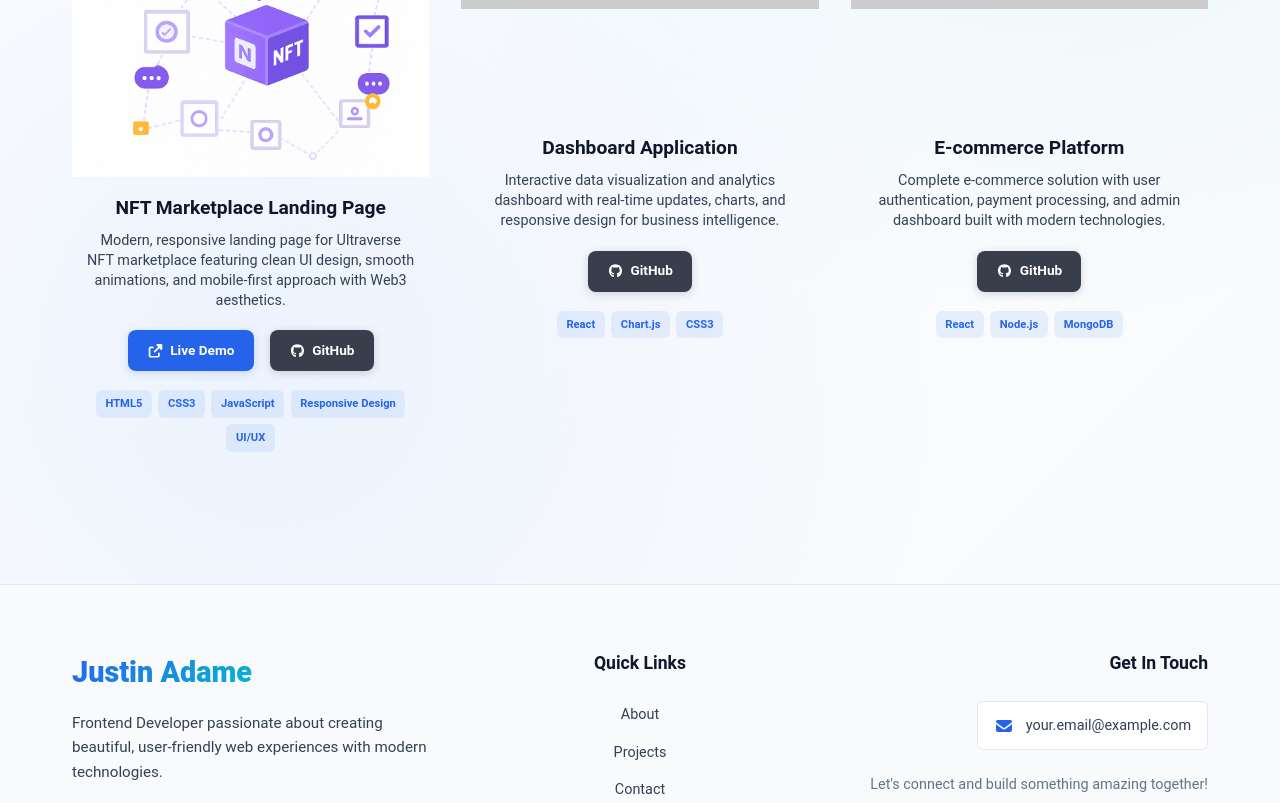
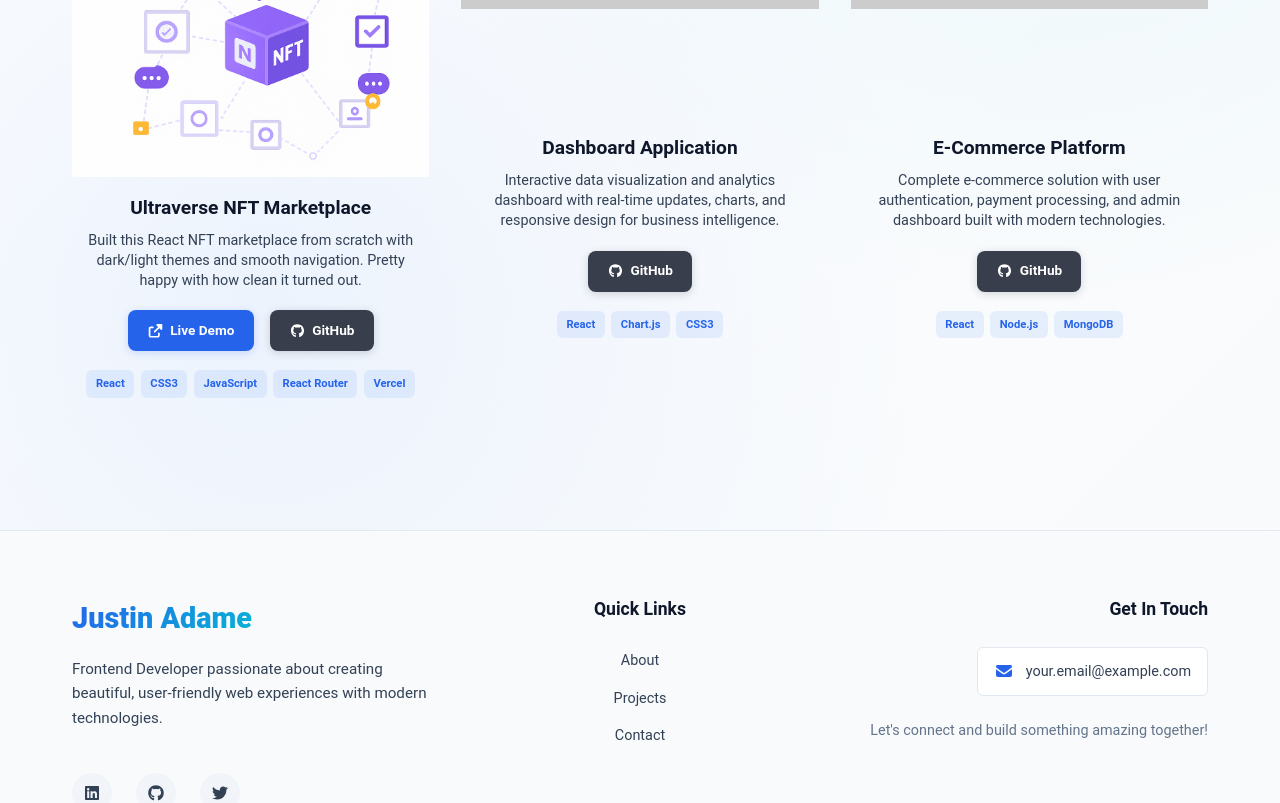
Before and after one commit to jradame/JUSTIN-PORTFOLIO-REACT-1, a React (Create React App) app: page / in a window 1280 px wide. Shown: the part 1400-2203 px from the top of the page. Built offline with nearby package versions, Linux system fonts and the light colour scheme.

Commit message:
JUSTIN-PORTFOLIO-REACT-2

```diff
--- a/src/App.js
+++ b/src/App.js
@@ -37,7 +37,6 @@ function App() {
       document.body.classList.remove('dark-theme');
     }
 
-    // Simulate initial loading
     const timer = setTimeout(() => {
       setLoading(false);
     }, 2000);
@@ -87,33 +86,29 @@ function App() {
   };
 
   // Close mobile menu
-  const closeMenu = () => {
-    setMenuOpen(false);
-  };
+  const closeMenu = () => setMenuOpen(false);
 
   // Toggle mobile menu
-  const toggleMenu = () => {
-    setMenuOpen(!menuOpen);
-  };
+  const toggleMenu = () => setMenuOpen(!menuOpen);
 
   // Scroll to projects section
   const scrollToProjects = () => {
     document.querySelector('.projects').scrollIntoView({ behavior: 'smooth' });
-    if (menuOpen) setMenuOpen(false); // Close mobile menu
+    if (menuOpen) setMenuOpen(false);
   };
 
-  // **YOUR PROJECTS WITH REAL VERCEL URL**
+  // Projects array with the correct LIVE URL
   const projects = [
     {
       icon: faGem,
-      title: "NFT Marketplace Landing Page",
+      title: "Ultraverse NFT Marketplace",
       category: "Frontend Development",
-      description: "Modern, responsive landing page for Ultraverse NFT marketplace featuring clean UI design, smooth animations, and mobile-first approach with Web3 aesthetics.",
+      description: "Built this React NFT marketplace from scratch with dark/light themes and smooth navigation. Pretty happy with how clean it turned out.",
       status: "COMPLETED",
-      imageUrl: "/images/NFT-LANDING-PAGE.png", // Your actual screenshot
-      githubUrl: "https://github.com/yourusername/nft-landing-page", // Replace with your actual repo
-      liveUrl: "https://justin-internship-rho.vercel.app", // 🎯 YOUR ACTUAL VERCEL URL
-      technologies: ["HTML5", "CSS3", "JavaScript", "Responsive Design", "UI/UX"]
+      imageUrl: "/images/NFT-LANDING-PAGE.png",
+      githubUrl: "https://github.com/jradame/ultraverse-nft-project",
+      liveUrl: "https://ultraverse-nft-project.vercel.app/", // ✅ Correct live URL
+      technologies: ["React", "CSS3", "JavaScript", "React Router", "Vercel"]
     },
     {
       icon: faGem,
@@ -123,25 +118,25 @@ function App() {
       status: "COMING SOON",
       imageUrl: "https://via.placeholder.com/370x270/3b82f6/ffffff?text=Dashboard+Coming+Soon",
       githubUrl: "https://github.com/yourusername/dashboard-project",
-      liveUrl: null, // Set to null for coming soon projects
+      liveUrl: null,
       technologies: ["React", "Chart.js", "CSS3"]
     },
     {
       icon: faGem,
-      title: "E-commerce Platform",
+      title: "E-Commerce Platform",
       category: "Full Stack",
       description: "Complete e-commerce solution with user authentication, payment processing, and admin dashboard built with modern technologies.",
       status: "COMING SOON",
       imageUrl: "https://via.placeholder.com/370x270/06b6d4/ffffff?text=E-commerce+Coming+Soon",
       githubUrl: "https://github.com/yourusername/ecommerce-project",
-      liveUrl: null, // Set to null for coming soon projects
+      liveUrl: null,
       technologies: ["React", "Node.js", "MongoDB"]
     }
   ];
 
   return (
     <div className="App">
-      {/* NAVBAR WITH HAMBURGER MENU */}
+      {/* NAVBAR */}
       <nav className="navbar">
         <div className="nav-container">
           <button
@@ -151,8 +146,6 @@ function App() {
           >
             Justin Adame
           </button>
-
-          {/* HAMBURGER MENU BUTTON */}
           <button
             className={`hamburger ${menuOpen ? 'active' : ''}`}
             onClick={toggleMenu}
@@ -163,8 +156,6 @@ function App() {
             <span className="bar"></span>
             <span className="bar"></span>
           </button>
-
-          {/* NAVIGATION LINKS - WITH PROJECTS LINK ADDED */}
           <ul className={`nav__link--list ${menuOpen ? 'open' : ''}`}>
             {loading ? (
               <div className="nav__links-skeleton">
@@ -216,8 +207,6 @@ function App() {
             )}
           </ul>
         </div>
-
-        {/* MOBILE MENU OVERLAY */}
         {menuOpen && (
           <div
             className="menu-overlay"
@@ -272,7 +261,6 @@ function App() {
                   </div>
                 </>
               )}
-
               {!loading && (
                 <div className="social-links">
                   <a
@@ -309,7 +297,7 @@ function App() {
         </div>
       </section>
 
-      {/* PROJECTS SECTION - WITH YOUR LIVE VERCEL URL */}
+      {/* PROJECTS SECTION */}
       <section className="projects">
         <div className="projects__container">
           <h2 className="section__title">
@@ -339,24 +327,20 @@ function App() {
             ) : (
               projects.map((project, index) => (
                 <div key={index} className="project-block">
-                  {/* IMAGE CONTAINER: shows full image without cropping */}
                   <div className="project-image-container">
                     <img
                       src={project.imageUrl}
                       alt={`${project.title} screenshot`}
                       className="project-image-simple"
-                      onError={(e) => {
-                        // Fallback to placeholder if image fails to load
+                      onError={e => {
                         e.target.src = `https://via.placeholder.com/370x270/3b82f6/ffffff?text=${encodeURIComponent(project.title)}`;
                       }}
                     />
                   </div>
-                  {/* INFORMATION BELOW - CENTERED */}
                   <div className="project-simple-info">
                     <h3 className="project-simple-title">{project.title}</h3>
                     <p className="project-simple-desc">{project.description}</p>
                     <div className="project-simple-links">
-                      {/* CONDITIONAL RENDERING: Only show Live Demo if URL exists */}
                       {project.liveUrl && (
                         <a
                           href={project.liveUrl}
@@ -395,7 +379,6 @@ function App() {
       <footer className="footer">
         <div className="footer__container">
           <div className="footer__content">
-            {/* Brand Section */}
             <div className="footer__section--brand">
               <h3 className="footer__brand">Justin Adame</h3>
               <p className="footer__description">
@@ -431,8 +414,6 @@ function App() {
                 </a>
               </div>
             </div>
-
-            {/* Quick Links */}
             <div className="footer__section">
               <h4 className="footer__section-title">Quick Links</h4>
               <ul className="footer__links">
@@ -453,8 +434,6 @@ function App() {
                 </li>
               </ul>
             </div>
-
-            {/* Contact Info */}
             <div className="footer__section">
               <h4 className="footer__section-title">Get In Touch</h4>
               <div className="footer__contact">
@@ -472,8 +451,6 @@ function App() {
               </div>
             </div>
           </div>
-
-          {/* Bottom Copyright */}
           <div className="footer__bottom">
             <div className="footer__copyright">
               <p>
@@ -483,8 +460,6 @@ function App() {
           </div>
         </div>
       </footer>
-
-      {/* MODAL */}
       <Modal
         isOpen={modalOpen}
         onClose={closeModal}
--- a/src/components/Modal.jsx
+++ b/src/components/Modal.jsx
@@ -1,38 +1,36 @@
 /*
- * Modal Component - Split-screen modal with about/contact content
- * Features: Smooth slide animations, form handling, loading states
- * Left side changes based on modalType, right side is always contact form
+ * Modal Component - My custom split-screen modal for about/contact stuff
+ * Left side slides in from left, right side slides in from right
+ * Had to get the animations just right - took a few tries but looks smooth now
  */
 
 import React, { useEffect, useState } from 'react';
 import { FontAwesomeIcon } from '@fortawesome/react-fontawesome';
 import { faTimes } from '@fortawesome/free-solid-svg-icons';
 import { faHtml5, faCss3Alt, faJs, faReact, faFigma } from '@fortawesome/free-brands-svg-icons';
-// Removed unused imports: faCode, faPalette, faRocket, Skeleton
 
 const Modal = ({ isOpen, onClose, loading, modalType }) => {
-  // Animation state management - controls smooth open/close transitions
+  // These handle the smooth open/close animations - don't want jarring popups
   const [isVisible, setIsVisible] = useState(false);
   const [shouldRender, setShouldRender] = useState(false);
 
   /*
-   * Handle modal open/close animations
-   * Delays the visibility state to allow smooth CSS transitions
-   * shouldRender controls DOM mounting, isVisible controls CSS classes
+   * Animation timing is tricky - need to mount component first, then trigger CSS animations
+   * The delays here make everything slide in smoothly instead of just appearing
    */
   useEffect(() => {
     if (isOpen) {
-      setShouldRender(true); // Mount component first
-      setTimeout(() => setIsVisible(true), 50); // Then trigger animations
+      setShouldRender(true); // Add to DOM first
+      setTimeout(() => setIsVisible(true), 50); // Then start the slide-in animation
     } else {
-      setIsVisible(false); // Start exit animation
-      setTimeout(() => setShouldRender(false), 600); // Remove from DOM after animation
+      setIsVisible(false); // Start closing animation
+      setTimeout(() => setShouldRender(false), 600); // Remove from DOM after animation finishes
     }
   }, [isOpen]);
 
   /*
-   * Contact form state management
-   * Handles user input, submission, and success states
+   * Contact form state - keeping track of what user types
+   * Also handles the fake form submission with loading states
    */
   const [formData, setFormData] = useState({
     name: '',
@@ -43,21 +41,21 @@ const Modal = ({ isOpen, onClose, loading, modalType }) => {
   const [isSubmitted, setIsSubmitted] = useState(false);
 
   /*
-   * Form submission handler
-   * Simulates API call with loading state, then shows success message
-   * Resets form and closes modal after success display
+   * Fake form submission - just simulates sending an email for now
+   * Shows loading spinner, then success message, then auto-closes
+   * TODO: Hook this up to actual email service later
    */
   const handleSubmit = async (e) => {
     e.preventDefault();
     setIsSubmitting(true);
 
-    // Simulate API call - replace with actual form submission
+    // Fake API call - replace with real form submission when ready
     await new Promise(resolve => setTimeout(resolve, 2000));
 
     setIsSubmitting(false);
     setIsSubmitted(true);
 
-    // Auto-close after showing success message
+    // Show success message then close modal and reset form
     setTimeout(() => {
       setIsSubmitted(false);
       setFormData({ name: '', email: '', message: '' });
@@ -65,10 +63,7 @@ const Modal = ({ isOpen, onClose, loading, modalType }) => {
     }, 3000);
   };
 
-  /*
-   * Handle form input changes
-   * Updates form state dynamically as user types
-   */
+  // Update form data as user types
   const handleInputChange = (e) => {
     setFormData(prev => ({
       ...prev,
@@ -76,7 +71,7 @@ const Modal = ({ isOpen, onClose, loading, modalType }) => {
     }));
   };
 
-  // Don't render anything if modal shouldn't be visible
+  // Don't render anything if modal isn't supposed to be visible
   if (!shouldRender) return null;
 
   return (
@@ -86,21 +81,21 @@ const Modal = ({ isOpen, onClose, loading, modalType }) => {
     >
       <div
         className={`modal ${isVisible ? 'open' : 'close'}`}
-        onClick={(e) => e.stopPropagation()} // Prevent closing when clicking inside modal
+        onClick={(e) => e.stopPropagation()} // Don't close when clicking inside the modal
       >
-        {/* Close button - always visible in top right */}
+        {/* X button in top right corner */}
         <button className="modal__exit" onClick={onClose}>
           <FontAwesomeIcon icon={faTimes} />
         </button>
 
         {/*
-         * LEFT HALF - Dynamic content based on modal type
-         * About modal shows personal info and tech stack
-         * Contact modal shows service information
+         * LEFT SIDE - Changes based on what type of modal we're showing
+         * About modal = personal stuff and tech stack icons
+         * Contact modal = sales pitch about custom work
          */}
         <div className={`modal__half modal__left ${isVisible ? 'slide-in' : 'slide-out'}`}>
           {modalType === 'about' ? (
-            /* ABOUT MODAL - Personal introduction and skills */
+            // ABOUT MODAL - All my personal info and skills
             <div className="modal__about">
               <div className="about-content--balanced">
                 <div className="about-content__header">
@@ -121,7 +116,7 @@ const Modal = ({ isOpen, onClose, loading, modalType }) => {
                   </p>
                 </div>
 
-                {/* Tech stack icons with hover animations */}
+                {/* Tech stack with hover effects - looks pretty cool */}
                 <div className="about-content__footer">
                   <div className="modal__languages">
                     <div className="tech-icon html-icon">
@@ -149,7 +144,7 @@ const Modal = ({ isOpen, onClose, loading, modalType }) => {
               </div>
             </div>
           ) : (
-            /* CONTACT MODAL - Service pitch and value proposition */
+            // CONTACT MODAL - Sales pitch for custom work
             <div className="modal__contact-info">
               <div className="contact-info-content">
                 <div className="contact-info__header">
@@ -178,8 +173,8 @@ const Modal = ({ isOpen, onClose, loading, modalType }) => {
         </div>
 
         {/*
-         * RIGHT HALF - Contact form (same for both modal types)
-         * Handles form submission, loading states, and success messages
+         * RIGHT SIDE - Contact form is always here regardless of modal type
+         * Handles form validation, submission states, and success messages
          */}
         <div className={`modal__half modal__right ${isVisible ? 'slide-in' : 'slide-out'}`}>
           <div className="modal__contact">
@@ -191,16 +186,16 @@ const Modal = ({ isOpen, onClose, loading, modalType }) => {
                 </h2>
               </div>
 
-              {/* Conditional rendering: Success message or contact form */}
+              {/* Show either success message or the actual form */}
               {isSubmitted ? (
-                /* Success state after form submission */
+                // Success state - shows checkmark and auto-closes after 3 seconds
                 <div className="form__success">
                   <div className="success-icon">✓</div>
                   <h4>Message Sent!</h4>
                   <p>Thanks for reaching out. I'll get back to you soon!</p>
                 </div>
               ) : (
-                /* Contact form with validation and loading states */
+                // The actual contact form with validation
                 <form className="form" onSubmit={handleSubmit}>
                   <div className="form__item">
                     <label className="form__item--label">Name</label>
@@ -241,7 +236,7 @@ const Modal = ({ isOpen, onClose, loading, modalType }) => {
                     />
                   </div>
 
-                  {/* Submit button with loading state */}
+                  {/* Submit button changes text when loading */}
                   <button
                     className={`form__submit ${isSubmitting ? 'form__submit--loading' : ''}`}
                     type="submit"
--- a/src/components/Projects.jsx
+++ b/src/components/Projects.jsx
@@ -21,8 +21,7 @@ const Projects = ({ loading }) => {
       title: "Ultraverse NFT Marketplace",
       description: "Built this React NFT marketplace from scratch with dark/light themes and smooth navigation. Pretty happy with how clean it turned out.",
       image: "/images/ultraverse-screenshot.png",
-      liveUrl: "https://ultraverse-nft-project.vercel.app/"
-,
+      liveUrl: "https://ultraverse-nft-project.vercel.app/", // Finally got this URL working lol
       githubUrl: "https://github.com/jradame/ultraverse-nft-project",
       technologies: ["React", "CSS3", "JavaScript", "React Router", "Vercel"],
       category: "Frontend",
```
Also changed, not shown: src/App.css (+49 -47 lines), src/components/Footer.jsx (+29 -31 lines), src/components/Navbar.jsx (+14 -2 lines).
